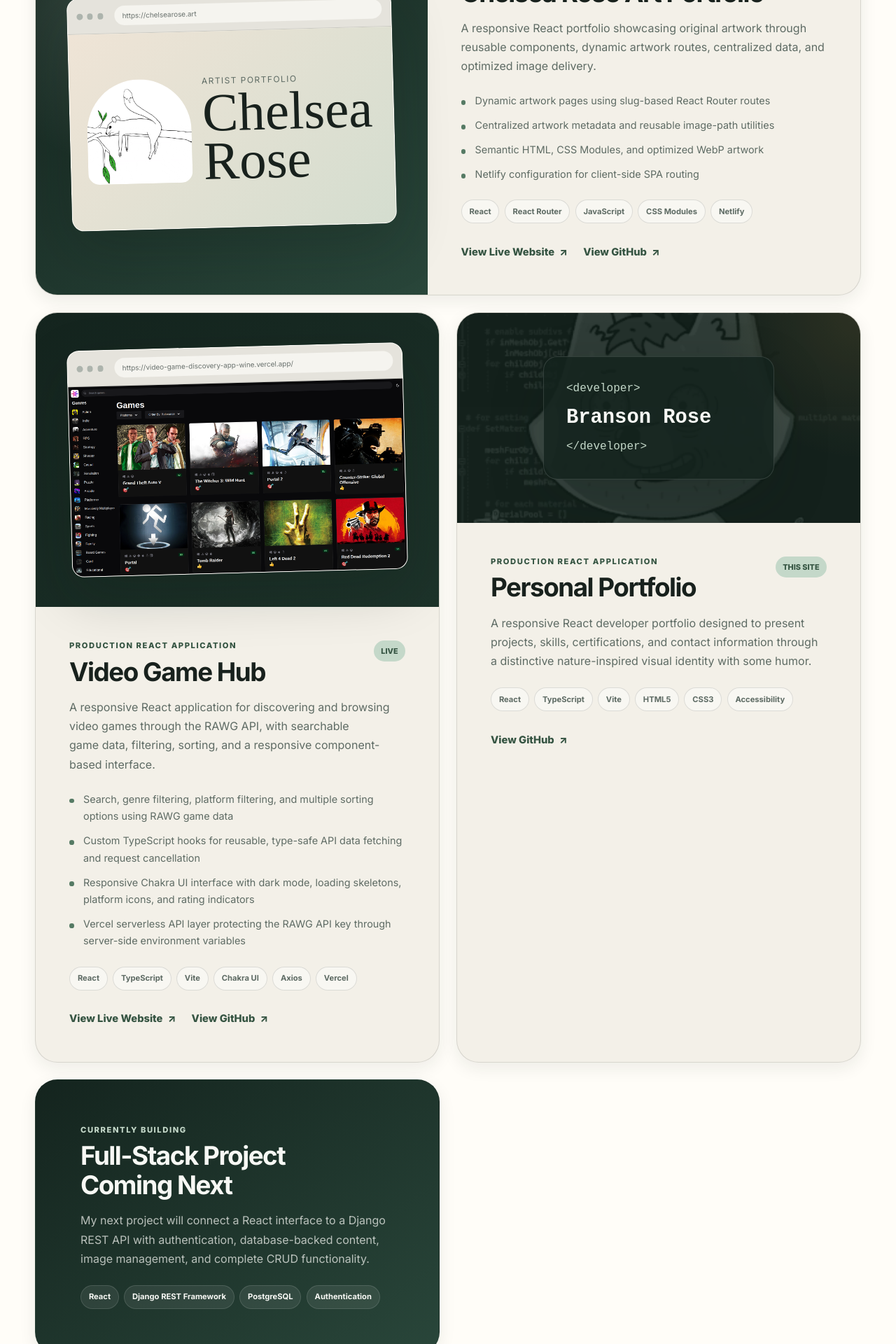
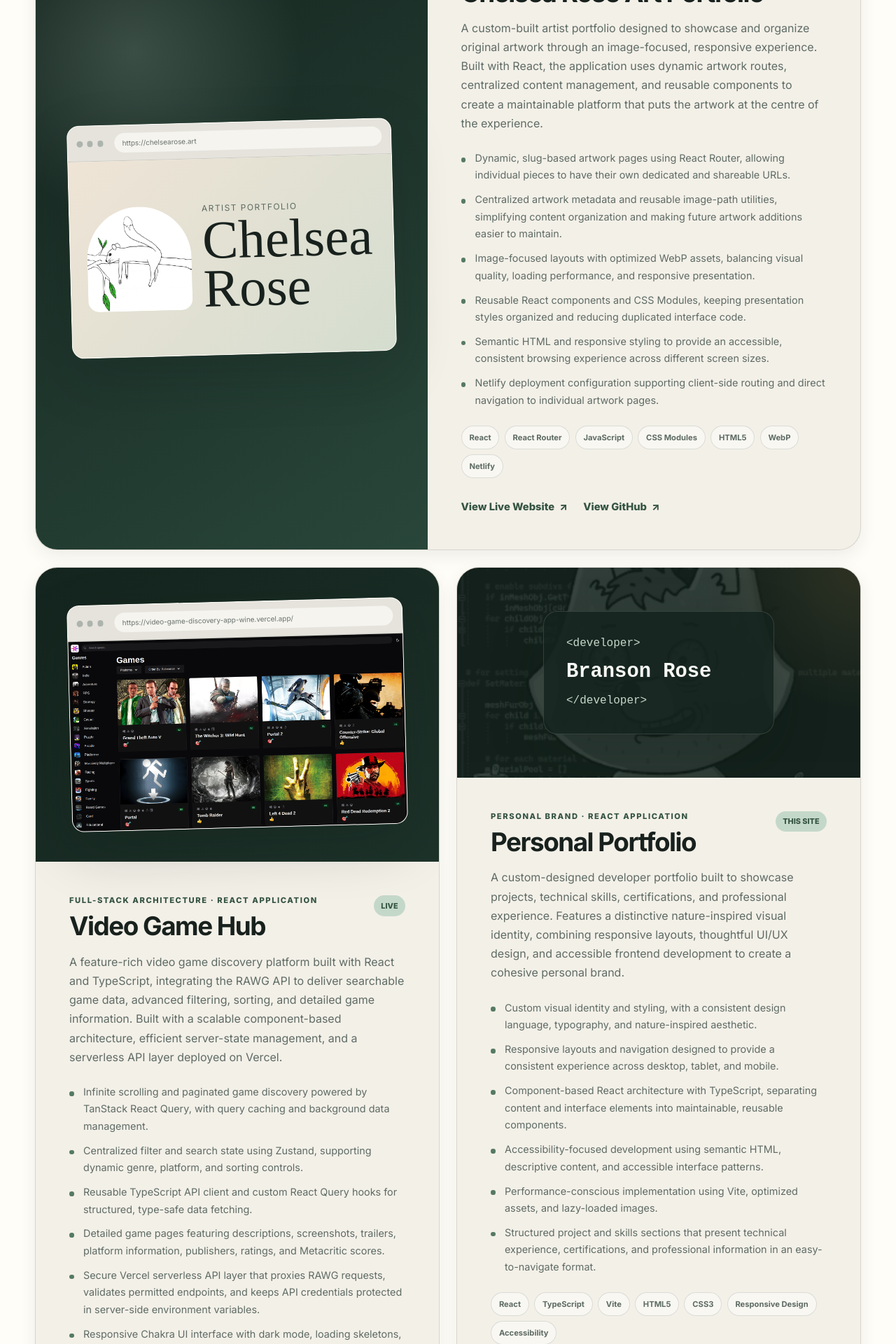
Before and after one commit to BRoseFE/portfolio, a React (Vite) app: page / in a window 1280 px wide. Shown: the part 1960-3880 px from the top of the page at 70% size. Built offline with nearby package versions, Linux system fonts and the light colour scheme; a web font is replaced by a local one.

Commit message:
Refactor update project cards

```diff
--- a/src/components/Projects.tsx
+++ b/src/components/Projects.tsx
@@ -58,7 +58,8 @@ function Projects() {
 							<div className="project-title-row">
 								<div>
 									<p className="project-type">
-										Production React Application
+										Client Project · Production React
+										Application
 									</p>
 									<h3>Chelsea Rose Art Portfolio</h3>
 								</div>
@@ -66,31 +67,47 @@ function Projects() {
 							</div>
 
 							<p>
-								A responsive React portfolio showcasing original
-								artwork through reusable components, dynamic
-								artwork routes, centralized data, and optimized
-								image delivery.
+								A custom-built artist portfolio designed to
+								showcase and organize original artwork through
+								an image-focused, responsive experience. Built
+								with React, the application uses dynamic artwork
+								routes, centralized content management, and
+								reusable components to create a maintainable
+								platform that puts the artwork at the centre of
+								the experience.
 							</p>
 
 							<ul className="project-highlights">
 								<li>
-									Dynamic artwork pages using slug-based React
-									Router routes
+									Dynamic, slug-based artwork pages using
+									React Router, allowing individual pieces to
+									have their own dedicated and shareable URLs.
 								</li>
-
 								<li>
 									Centralized artwork metadata and reusable
-									image-path utilities
+									image-path utilities, simplifying content
+									organization and making future artwork
+									additions easier to maintain.
 								</li>
-
 								<li>
-									Semantic HTML, CSS Modules, and optimized
-									WebP artwork
+									Image-focused layouts with optimized WebP
+									assets, balancing visual quality, loading
+									performance, and responsive presentation.
 								</li>
-
 								<li>
-									Netlify configuration for client-side SPA
-									routing
+									Reusable React components and CSS Modules,
+									keeping presentation styles organized and
+									reducing duplicated interface code.
+								</li>
+								<li>
+									Semantic HTML and responsive styling to
+									provide an accessible, consistent browsing
+									experience across different screen sizes.
+								</li>
+								<li>
+									Netlify deployment configuration supporting
+									client-side routing and direct navigation to
+									individual artwork pages.
 								</li>
 							</ul>
 
@@ -102,6 +119,8 @@ function Projects() {
 								<li>React Router</li>
 								<li>JavaScript</li>
 								<li>CSS Modules</li>
+								<li>HTML5</li>
+								<li>WebP</li>
 								<li>Netlify</li>
 							</ul>
 
@@ -144,9 +163,8 @@ function Projects() {
 								<div>
 									<img
 										src={videoGameScreenshot}
-										alt="Video Game Discovery Screenshot"
+										alt="Video Game Hub application showing its game discovery interface"
 										loading="lazy"
-										aria-hidden="true"
 									/>
 								</div>
 							</div>
@@ -156,7 +174,8 @@ function Projects() {
 							<div className="project-title-row">
 								<div>
 									<p className="project-type">
-										Production React Application
+										Full-Stack Architecture · React
+										Application
 									</p>
 									<h3>Video Game Hub</h3>
 								</div>
@@ -164,32 +183,49 @@ function Projects() {
 							</div>
 
 							<p>
-								A responsive React application for discovering
-								and browsing video games through the RAWG API,
-								with searchable game data, filtering, sorting,
-								and a responsive component-based interface.
+								A feature-rich video game discovery platform
+								built with React and TypeScript, integrating the
+								RAWG API to deliver searchable game data,
+								advanced filtering, sorting, and detailed game
+								information. Built with a scalable
+								component-based architecture, efficient
+								server-state management, and a serverless API
+								layer deployed on Vercel.
 							</p>
 
 							<ul className="project-highlights">
 								<li>
-									Search, genre filtering, platform filtering,
-									and multiple sorting options using RAWG game
-									data
+									Infinite scrolling and paginated game
+									discovery powered by TanStack React Query,
+									with query caching and background data
+									management.
 								</li>
 								<li>
-									Custom TypeScript hooks for reusable,
-									type-safe API data fetching and request
-									cancellation
+									Centralized filter and search state using
+									Zustand, supporting dynamic genre, platform,
+									and sorting controls.
+								</li>
+								<li>
+									Reusable TypeScript API client and custom
+									React Query hooks for structured, type-safe
+									data fetching.
+								</li>
+								<li>
+									Detailed game pages featuring descriptions,
+									screenshots, trailers, platform information,
+									publishers, ratings, and Metacritic scores.
+								</li>
+								<li>
+									Secure Vercel serverless API layer that
+									proxies RAWG requests, validates permitted
+									endpoints, and keeps API credentials
+									protected in server-side environment
+									variables.
 								</li>
 								<li>
 									Responsive Chakra UI interface with dark
-									mode, loading skeletons, platform icons, and
-									rating indicators
-								</li>
-								<li>
-									Vercel serverless API layer protecting the
-									RAWG API key through server-side environment
-									variables
+									mode, loading skeletons, reusable
+									components, and responsive layouts.
 								</li>
 							</ul>
 
@@ -197,12 +233,16 @@ function Projects() {
 								className="tech-list"
 								aria-label="Technologies used"
 							>
-								<li>React</li>
+								<li>React 19</li>
 								<li>TypeScript</li>
 								<li>Vite</li>
 								<li>Chakra UI</li>
+								<li>TanStack Query</li>
+								<li>Zustand</li>
 								<li>Axios</li>
+								<li>React Router</li>
 								<li>Vercel</li>
+								<li>RAWG API</li>
 							</ul>
 
 							<div className="project-links">
@@ -248,7 +288,7 @@ function Projects() {
 							<div className="project-title-row">
 								<div>
 									<p className="project-type">
-										Production React Application
+										Personal Brand · React Application
 									</p>
 									<h3>Personal Portfolio</h3>
 								</div>
@@ -256,12 +296,52 @@ function Projects() {
 									This Site
 								</span>
 							</div>
+
 							<p>
-								A responsive React developer portfolio designed
-								to present projects, skills, certifications, and
-								contact information through a distinctive
-								nature-inspired visual identity with some humor.
+								A custom-designed developer portfolio built to
+								showcase projects, technical skills,
+								certifications, and professional experience.
+								Features a distinctive nature-inspired visual
+								identity, combining responsive layouts,
+								thoughtful UI/UX design, and accessible frontend
+								development to create a cohesive personal brand.
 							</p>
+
+							<ul className="project-highlights">
+								<li>
+									Custom visual identity and styling, with a
+									consistent design language, typography, and
+									nature-inspired aesthetic.
+								</li>
+								<li>
+									Responsive layouts and navigation designed
+									to provide a consistent experience across
+									desktop, tablet, and mobile.
+								</li>
+								<li>
+									Component-based React architecture with
+									TypeScript, separating content and interface
+									elements into maintainable, reusable
+									components.
+								</li>
+								<li>
+									Accessibility-focused development using
+									semantic HTML, descriptive content, and
+									accessible interface patterns.
+								</li>
+								<li>
+									Performance-conscious implementation using
+									Vite, optimized assets, and lazy-loaded
+									images.
+								</li>
+								<li>
+									Structured project and skills sections that
+									present technical experience,
+									certifications, and professional information
+									in an easy-to-navigate format.
+								</li>
+							</ul>
+
 							<ul
 								className="tech-list"
 								aria-label="Technologies used"
@@ -271,8 +351,10 @@ function Projects() {
 								<li>Vite</li>
 								<li>HTML5</li>
 								<li>CSS3</li>
+								<li>Responsive Design</li>
 								<li>Accessibility</li>
 							</ul>
+
 							<div className="project-links">
 								<a
 									className="text-link"
```
